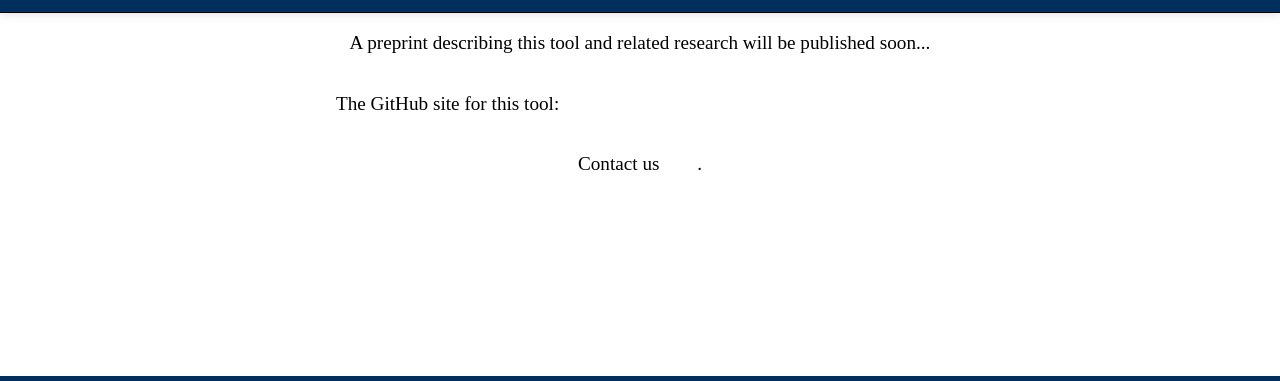
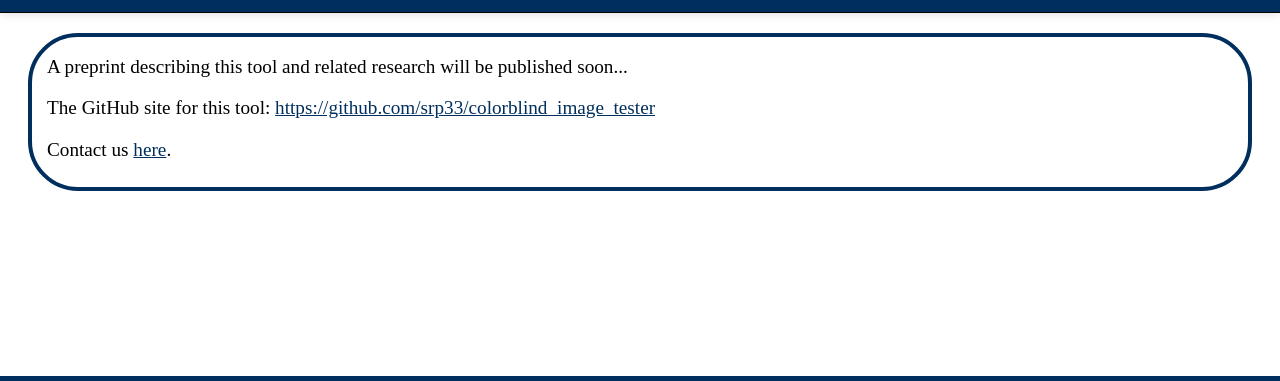
Before and after one commit to srp33/colorblind_image_tester, a website: page about.html in a window 1280 px wide. Shown: the part 51-432 px from the top of the page. Drawn offline with Linux system fonts and the light colour scheme.

Commit message:
Cleaned up HTML and updated wording

```diff
--- a/about.html
+++ b/about.html
@@ -11,11 +11,11 @@
   <div class="header">
     <h2>Colorblind Image Tester - About</h2>
   </div>
-  <!--<div class='container' id="about">-->
+  <div class='container' id="about">
     <p>A preprint describing this tool and related research will be published soon...</p>
     <p>The GitHub site for this tool: <a href="https://github.com/srp33/colorblind_image_tester">https://github.com/srp33/colorblind_image_tester</a></p>
     <p>Contact us <a href="https://piccolo.byu.edu">here</a>.</p>
-  <!--</div>-->
+  </div>
 
   <div class="footer">
     <div class="footer_content">
--- a/public/page_styling.css
+++ b/public/page_styling.css
@@ -214,8 +214,8 @@ a{
 }
 
 #about p, #cite p{
-    padding-left: 10px;
-    padding-right: 10px;
+    padding-left: 15px;
+    padding-right: 15px;
     text-align: left;
     text-align-last: left;
 }
```
Also changed, not shown: cite.html (+2 -2 lines).
